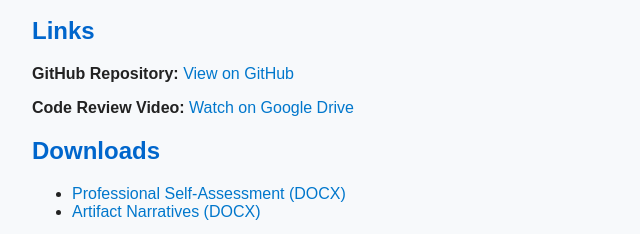
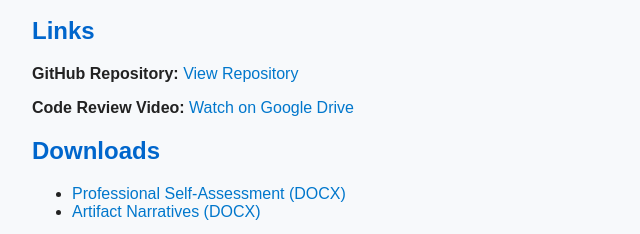
Before and after one commit to aobaidi92/OmarObaidi_ePortfolio, a plain HTML site: page index.html in a window 1280 px wide. Shown: the part 241-475 px from the top of the page, 8-648 px from the left. Drawn offline with Linux system fonts and the light colour scheme.

Commit message:
Update index.html

```diff
--- a/index.html
+++ b/index.html
@@ -30,7 +30,7 @@
 
   <h2>Links</h2>
   <p><strong>GitHub Repository:</strong>
-    <a href="https://github.com/aobaidi92/OmarObaidi_ePortfolio" target="_blank">View on GitHub</a>
+    <a href="https://github.com/aobaidi92/OmarObaidi_ePortfolio" target="_blank">View Repository</a>
   </p>
 
   <p><strong>Code Review Video:</strong>
```
